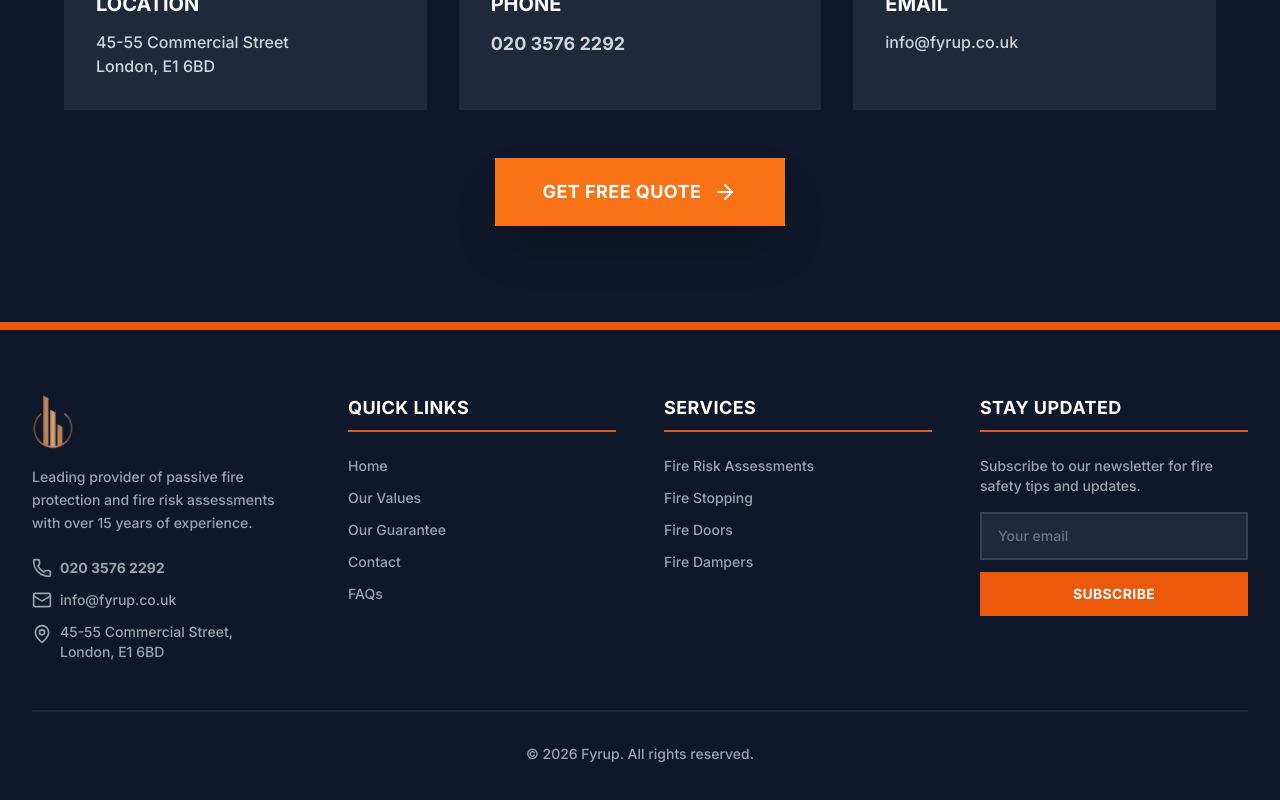
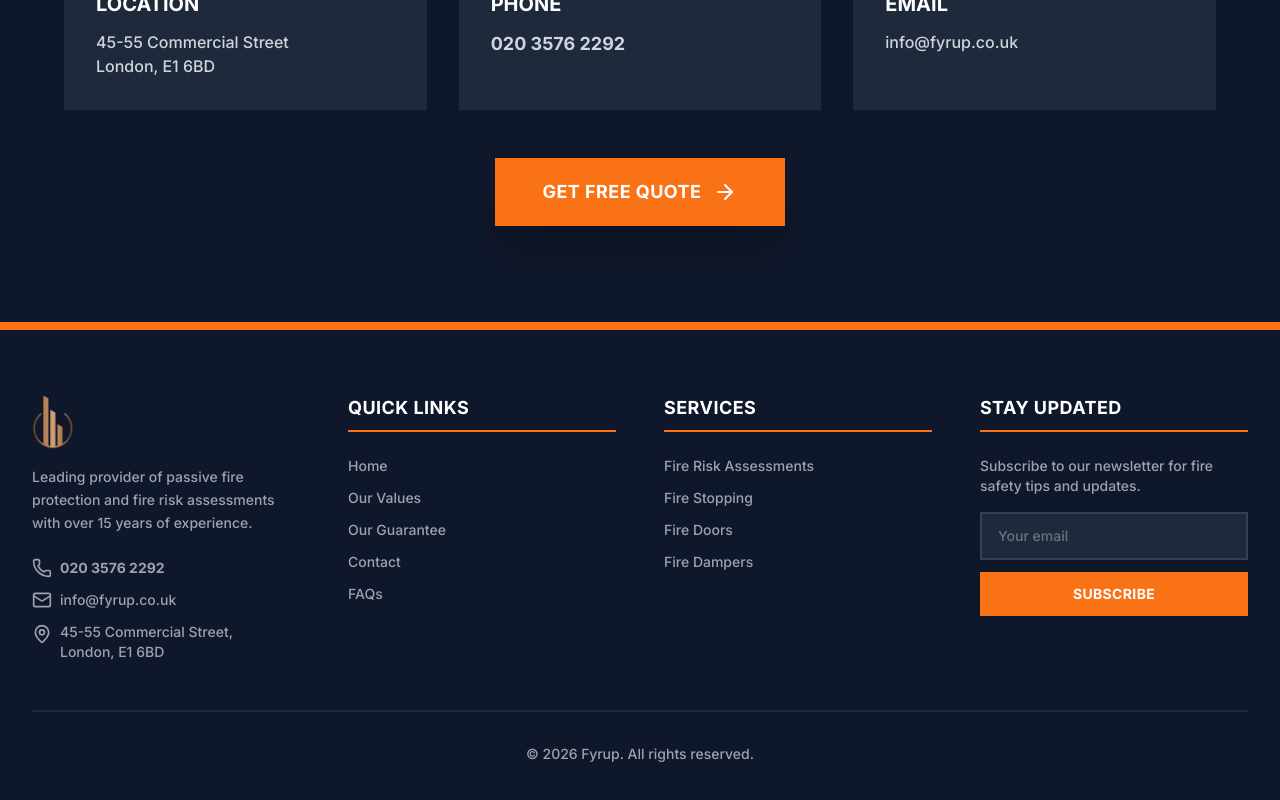
Before and after one commit to JuanBarriosPiaggio/Fyrup, a Next.js app: page / in a window 1280 px wide. Shown: the part 4708-5508 px from the top of the page. Built offline with nearby package versions, Linux system fonts and the light colour scheme; a web font is replaced by a local one.

Commit message:
Fix footer theme toggle to respond to copper/orange switch
Replaced all hardcoded color classes in Footer with CSS variables including top border, section borders, link hover states, newsletter button, and email input focus states. Footer now properly switches between Orange and Copper themes.

```diff
--- a/components/Footer.tsx
+++ b/components/Footer.tsx
@@ -3,7 +3,7 @@ import { Mail, Phone, MapPin } from 'lucide-react';
 
 export default function Footer() {
   return (
-    <footer className="bg-dark-900 text-white border-t-8 border-primary-600">
+    <footer className="bg-dark-900 text-white border-t-8 border-[var(--primary)]">
       <div className="max-w-7xl mx-auto px-4 sm:px-6 lg:px-8 py-16">
         <div className="grid grid-cols-1 md:grid-cols-2 lg:grid-cols-4 gap-12">
           {/* Company Info */}
@@ -17,11 +17,11 @@ export default function Footer() {
               Leading provider of passive fire protection and fire risk assessments with over 15 years of experience.
             </p>
             <div className="space-y-3 text-sm">
-              <a href="tel:02035762292" className="flex items-center text-gray-400 hover:text-primary-600 transition-colors font-bold">
+              <a href="tel:02035762292" className="flex items-center text-gray-400 hover:text-[var(--primary)] transition-colors font-bold">
                 <Phone className="h-5 w-5 mr-2" />
                 020 3576 2292
               </a>
-              <a href="mailto:info@fyrup.co.uk" className="flex items-center text-gray-400 hover:text-primary-600 transition-colors font-medium">
+              <a href="mailto:info@fyrup.co.uk" className="flex items-center text-gray-400 hover:text-[var(--primary)] transition-colors font-medium">
                 <Mail className="h-5 w-5 mr-2" />
                 info@fyrup.co.uk
               </a>
@@ -34,30 +34,30 @@ export default function Footer() {
 
           {/* Quick Links */}
           <div>
-            <h3 className="text-lg font-bold mb-6 uppercase tracking-wide border-b-2 border-primary-600 pb-2">Quick Links</h3>
+            <h3 className="text-lg font-bold mb-6 uppercase tracking-wide border-b-2 border-[var(--primary)] pb-2">Quick Links</h3>
             <ul className="space-y-3 text-sm">
               <li>
-                <Link href="/" className="text-gray-400 hover:text-primary-600 transition-colors font-medium">
+                <Link href="/" className="text-gray-400 hover:text-[var(--primary)] transition-colors font-medium">
                   Home
                 </Link>
               </li>
               <li>
-                <Link href="/about/values" className="text-gray-400 hover:text-primary-600 transition-colors font-medium">
+                <Link href="/about/values" className="text-gray-400 hover:text-[var(--primary)] transition-colors font-medium">
                   Our Values
                 </Link>
               </li>
               <li>
-                <Link href="/about/guarantee" className="text-gray-400 hover:text-primary-600 transition-colors font-medium">
+                <Link href="/about/guarantee" className="text-gray-400 hover:text-[var(--primary)] transition-colors font-medium">
                   Our Guarantee
                 </Link>
               </li>
               <li>
-                <Link href="/contact" className="text-gray-400 hover:text-primary-600 transition-colors font-medium">
+                <Link href="/contact" className="text-gray-400 hover:text-[var(--primary)] transition-colors font-medium">
                   Contact
                 </Link>
               </li>
               <li>
-                <Link href="/faqs" className="text-gray-400 hover:text-primary-600 transition-colors font-medium">
+                <Link href="/faqs" className="text-gray-400 hover:text-[var(--primary)] transition-colors font-medium">
                   FAQs
                 </Link>
               </li>
@@ -66,25 +66,25 @@ export default function Footer() {
 
           {/* Services */}
           <div>
-            <h3 className="text-lg font-bold mb-6 uppercase tracking-wide border-b-2 border-primary-600 pb-2">Services</h3>
+            <h3 className="text-lg font-bold mb-6 uppercase tracking-wide border-b-2 border-[var(--primary)] pb-2">Services</h3>
             <ul className="space-y-3 text-sm">
               <li>
-                <Link href="/services/fire-risk-assessments" className="text-gray-400 hover:text-primary-600 transition-colors font-medium">
+                <Link href="/services/fire-risk-assessments" className="text-gray-400 hover:text-[var(--primary)] transition-colors font-medium">
                   Fire Risk Assessments
                 </Link>
               </li>
               <li>
-                <Link href="/services/fire-stopping" className="text-gray-400 hover:text-primary-600 transition-colors font-medium">
+                <Link href="/services/fire-stopping" className="text-gray-400 hover:text-[var(--primary)] transition-colors font-medium">
                   Fire Stopping
                 </Link>
               </li>
               <li>
-                <Link href="/services/fire-doors" className="text-gray-400 hover:text-primary-600 transition-colors font-medium">
+                <Link href="/services/fire-doors" className="text-gray-400 hover:text-[var(--primary)] transition-colors font-medium">
                   Fire Doors
                 </Link>
               </li>
               <li>
-                <Link href="/services/fire-dampers" className="text-gray-400 hover:text-primary-600 transition-colors font-medium">
+                <Link href="/services/fire-dampers" className="text-gray-400 hover:text-[var(--primary)] transition-colors font-medium">
                   Fire Dampers
                 </Link>
               </li>
@@ -93,17 +93,17 @@ export default function Footer() {
 
           {/* Newsletter */}
           <div>
-            <h3 className="text-lg font-bold mb-6 uppercase tracking-wide border-b-2 border-primary-600 pb-2">Stay Updated</h3>
+            <h3 className="text-lg font-bold mb-6 uppercase tracking-wide border-b-2 border-[var(--primary)] pb-2">Stay Updated</h3>
             <p className="text-gray-400 mb-4 text-sm font-medium">Subscribe to our newsletter for fire safety tips and updates.</p>
             <form className="space-y-3">
               <input
                 type="email"
                 placeholder="Your email"
-                className="w-full px-4 py-3 bg-dark-800 border-2 border-gray-700 text-white placeholder-gray-500 focus:outline-none focus:border-primary-600 text-sm font-medium"
+                className="w-full px-4 py-3 bg-dark-800 border-2 border-gray-700 text-white placeholder-gray-500 focus:outline-none focus:border-[var(--primary)] text-sm font-medium"
               />
               <button
                 type="submit"
-                className="w-full bg-primary-600 text-white px-6 py-3 font-bold uppercase tracking-wide hover:bg-primary-700 transition-colors text-sm"
+                className="w-full bg-[var(--primary)] text-white px-6 py-3 font-bold uppercase tracking-wide hover:bg-[var(--primary-hover)] transition-colors text-sm"
               >
                 Subscribe
               </button>
```
